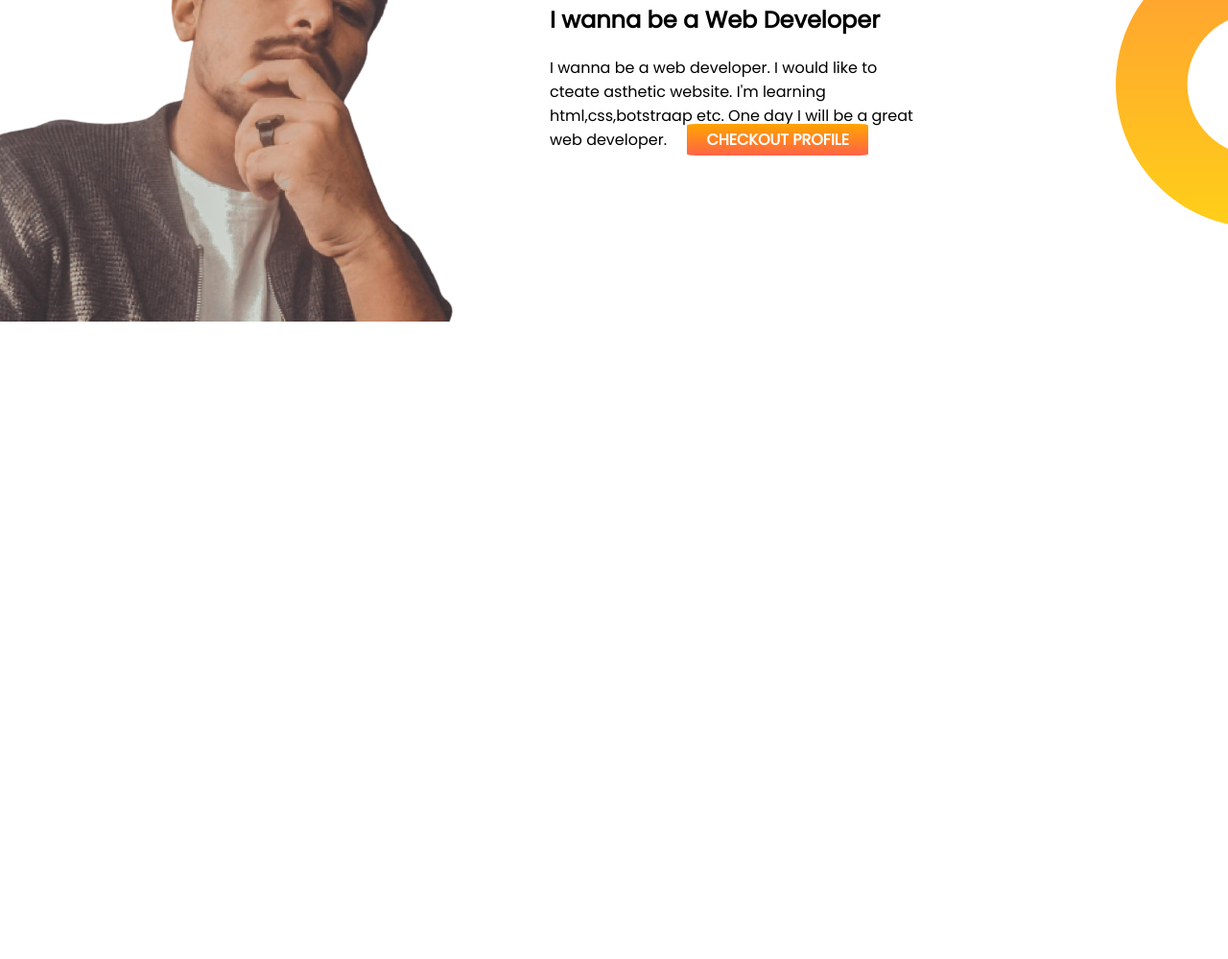
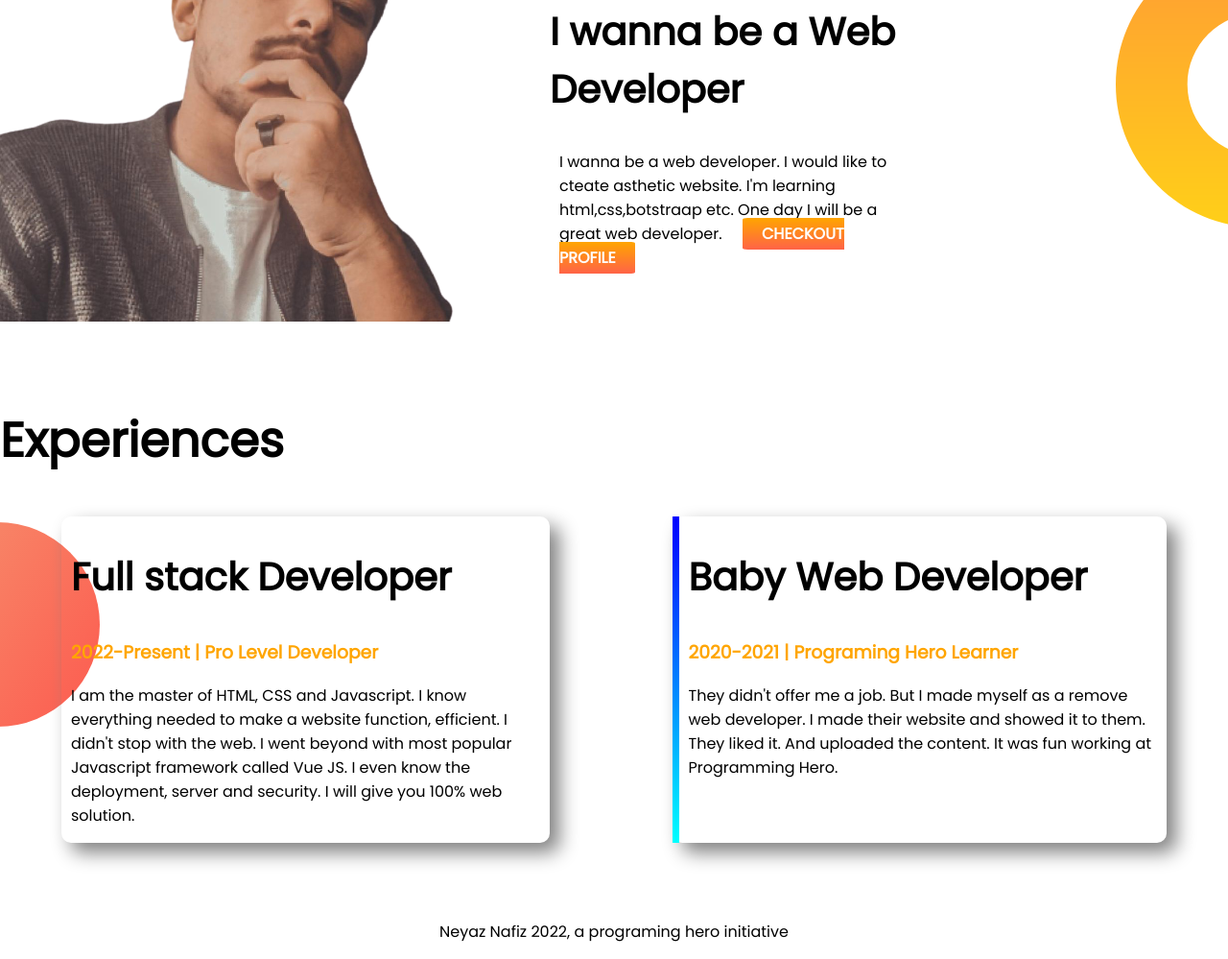
Before and after one commit to neyaznafiz/Developer-portfolio, a plain HTML site: page index.html in a window 1280 px wide. Shown: the part 762-1761 px from the top of the page at 96% size. Before the commit the page ends 1184 px from the top, so only its background shows below. Drawn offline with Linux system fonts and the light colour scheme; a web font is replaced by a local one.

Commit message:
footter and experience added

```diff
--- a/index.html
+++ b/index.html
@@ -14,12 +14,13 @@
 
 <body>
 
-    <section class="top-banner">
+    <section class="top-banner flexible-container">
 
         <div class="half-width">
             <h1> Welcome To <span class="orange-color">Neyaz Nafiz </span> World</h1>
             <h3>About Neyaz</h3>
-            <p>My name is Neyaz Mobalik Nafiz. I'm a Computer science student.My home town is Bogura. I live in Dhaka.
+            <p id="side">My name is Neyaz Mobalik Nafiz. I'm a Computer science student.My home town is Bogura. I live
+                in Dhaka.
                 I'mlearning web Development. My future plan is I will be a developer.
                 &nbsp; &nbsp;
                 <a class="link-button" target="_blank" href="https://github.com/niiyazobug">HIRE ME</a>
@@ -33,7 +34,7 @@
 
     </section>
 
-    <section class="dream-big">
+    <section class="dream-big flexible-container">
 
         <div>
             <img src="images/WhatsApp_Image_2021-12-23_at_5.08.43_PMm-removebg-preview.png"
@@ -43,7 +44,8 @@
         <div class="half-width">
             <h1>Dream Big</h1>
             <h2>I wanna be a Web Developer</h2>
-            <p> I wanna be a web developer. I would like to cteate asthetic website. I'm learning html,css,botstraap
+            <p id="side"> I wanna be a web developer. I would like to cteate asthetic website. I'm learning
+                html,css,botstraap
                 etc. One day I will be a great web developer.
                 &nbsp; &nbsp;
                 <a class="link-button" target="_blanl" href="https://github.com/niiyazobug"> CHECKOUT PROFILE </a>
@@ -51,6 +53,33 @@
         </div>
     </section>
 
+    <section class="experience-area">
+        <h1>Experiences</h1>
+        <div class="flexible-container">
+            <div class="experience-item">
+                <h2> Full stack Developer</h2>
+                <h3 class="orange-color">2022-Present | Pro Level Developer</h3>
+                <p>I am the master of HTML, CSS and Javascript. I know everything needed to make a website function,
+                    efficient. I didn't stop with the web. I went beyond with most popular Javascript framework called
+                    Vue
+                    JS. I even know the deployment, server and security. I will give you 100% web solution.</p>
+            </div>
+
+            <div id="baby-web" class="experience-item">
+                <h2> Baby Web Developer </h2>
+                <h3 class="orange-color">2020-2021 | Programing Hero Learner</h3>
+                <p>They didn't offer me a job. But I made myself as a remove web developer. I made their website and
+                    showed
+                    it to them. They liked it. And uploaded the content. It was fun working at Programming Hero.</p>
+            </div>
+        </div>
+
+    </section>
+
+    <footer>
+        <p>Neyaz Nafiz 2022, a programing hero initiative</p>
+
+    </footer>
 
 </body>
 
--- a/style.css
+++ b/style.css
@@ -8,11 +8,19 @@ h1{
     font-size: 50px;
 }
 
+h2{
+    font-size: 40px;
+}
 .orange-color{
     color: orange;
 }
 
-section{
+#side{
+    padding-left: 10px;
+    padding-right: 10px;
+}
+
+.flexible-container{
     display: flex;
     margin-bottom: 80px;
 }
@@ -48,3 +56,29 @@ section{
     background-repeat: no-repeat;
     background-position:right;
 }
+
+.experience-area{
+    background-image: url(images/exp-bg.png);
+    background-repeat: no-repeat;
+    background-position: left ;
+}
+
+.experience-item{
+    box-shadow: 10px 10px 20px  gray;
+    border-radius: 10px;
+    width: 40%;
+    margin-left: 5%;
+    margin-right: 5%;
+    padding-left: 10px;
+    padding-right: 10px;
+}
+
+#baby-web{
+    border-left: 7px solid;
+    border-image: linear-gradient(blue, cyan);
+    border-image-slice: 1;
+}
+
+footer p{
+    text-align: center;
+}
```
